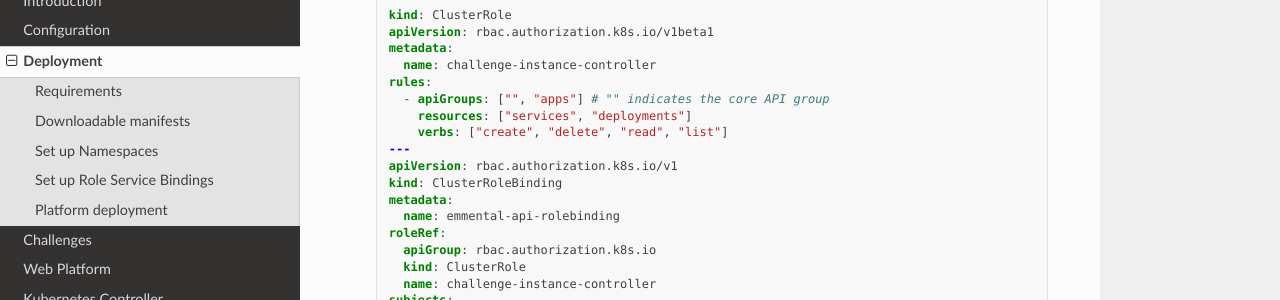
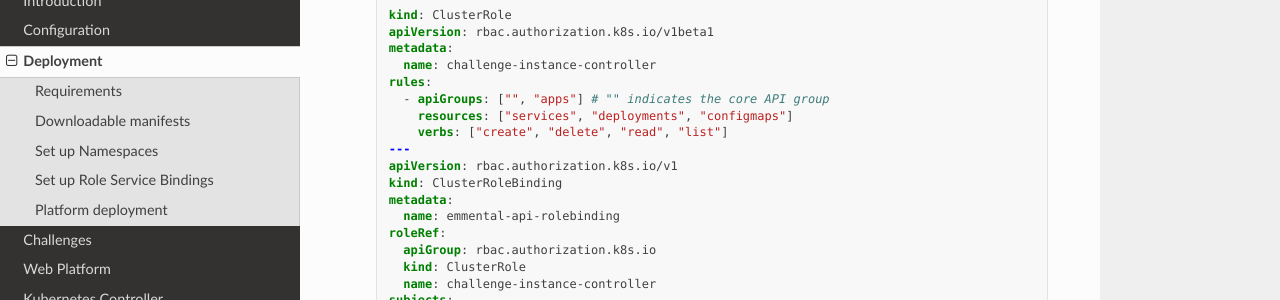
Before and after one commit to CS-Emmental/documentation, a Sphinx documentation site: the page built from source/administration/deployment.rst, in a window 1280 px wide and 900 px high, scrolled down 1198 px. Shown: the part 151-451 px from the top of the window. Built offline with Sphinx 7.4.7 and the Read the Docs theme 2.0.0, drawn with Linux system fonts in a browser that asks for light colours.

Commit message:
add configmap to ressources

```diff
--- a/source/files/authorization.yaml
+++ b/source/files/authorization.yaml
@@ -10,7 +10,7 @@ metadata:
   name: challenge-instance-controller
 rules:
   - apiGroups: ["", "apps"] # "" indicates the core API group
-    resources: ["services", "deployments"]
+    resources: ["services", "deployments", "configmaps"]
     verbs: ["create", "delete", "read", "list"]
 ---
 apiVersion: rbac.authorization.k8s.io/v1
```
